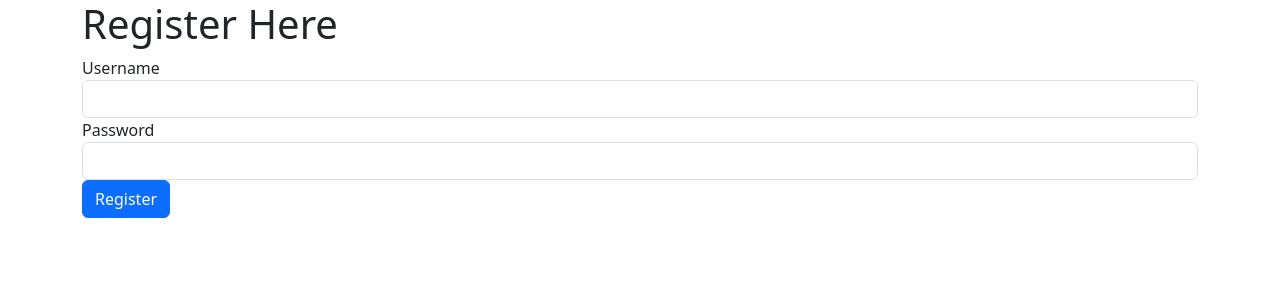
After one commit to eadenr2026/tdc, a Flask app: page /register in a window 1280 px wide. The commit adds this page. Shown: the top 300 px of the page. Run offline with Flask 3, Linux system fonts and the light colour scheme.

Commit message:
Add user registration with password hashing and SQLite storage

```diff
--- a/app.py
+++ b/app.py
@@ -1,10 +1,28 @@
-from flask import Flask, render_template
+from flask import Flask, render_template, request
+from models import init_db
+from models import create_user
+from werkzeug.security import generate_password_hash
 
 app = Flask(__name__)
 
+init_db()
+
 @app.route("/")
 def home():
-    return render_template(("index.html"))
+    return render_template("index.html")
+
+@app.route("/register", methods=["GET", "POST"])
+def registration():
+    if request.method == "POST":
+        username = request.form["Username"]
+        password = request.form["Password"]
+        password_hash = generate_password_hash(password)
+
+        create_user(username, password_hash)
+
+        return render_template("index.html")
+    else:
+        return render_template("register.html")
 
 if __name__ == "__main__":
     app.run(debug=True)
--- a/templates/index.html
+++ b/templates/index.html
@@ -329,6 +329,7 @@
 					<li class="nav-item"><a class="nav-link tdc-nav-link" href="#about">About Us</a></li>
 					<li class="nav-item"><a class="nav-link tdc-nav-link" href="#roster">Club Members</a></li>
 					<li class="nav-item"><a class="nav-link tdc-nav-link" href="#content">Content</a></li>
+					<li class="nav-item"><a class="nav-link tdc-nav-link active" href="/register">Register</a></li>
 					<li class="nav-item ms-lg-2">
 						<a class="btn btn-tdc-gold btn-sm" href="https://discord.gg/768zjNapB">Discord</a>
 					</li>
--- /dev/null
+++ b/templates/register.html
@@ -0,0 +1,28 @@
+<!DOCTYPE html>
+<html lang="en">
+<head>
+    <meta charset="utf-8">
+    <meta name="viewport" content="width=width-device, initial-scale=1">
+    <title>TDC registration</title>
+    <link href="https://cdn.jsdelivr.net/npm/bootstrap@5.3.8/dist/css/bootstrap.min.css" rel="stylesheet">
+	<link rel="preconnect" href="https://fonts.googleapis.com">
+	<link href="https://fonts.googleapis.com/css2?family=Rajdhani:wght@500;600;700&family=Barlow:wght@400;500;600&family=JetBrains+Mono:wght@500;700&display=swap" rel="stylesheet">
+	<script src="https://cdn.jsdelivr.net/npm/bootstrap@5.3.8/dist/js/bootstrap.bundle.min.js"></script>
+</head>
+<body>
+    <div class="container">
+        <h1>Register Here</h1>
+        <form method="POST" action="/register">
+            <div class="form-group">
+                <label>Username</label>
+                <input type="text" name="Username" class="form-control">
+            </div>
+            <div class="form-group">
+                <label>Password</label>
+                <input type="password" name="Password" class="form-control">
+            </div>
+            <button type="submit" name="Register" class="btn btn-primary">Register</button>
+        </form>
+    </div>
+</body>
+</html>
```
Also changed, not shown: models.py (added, +28 -0 lines).
